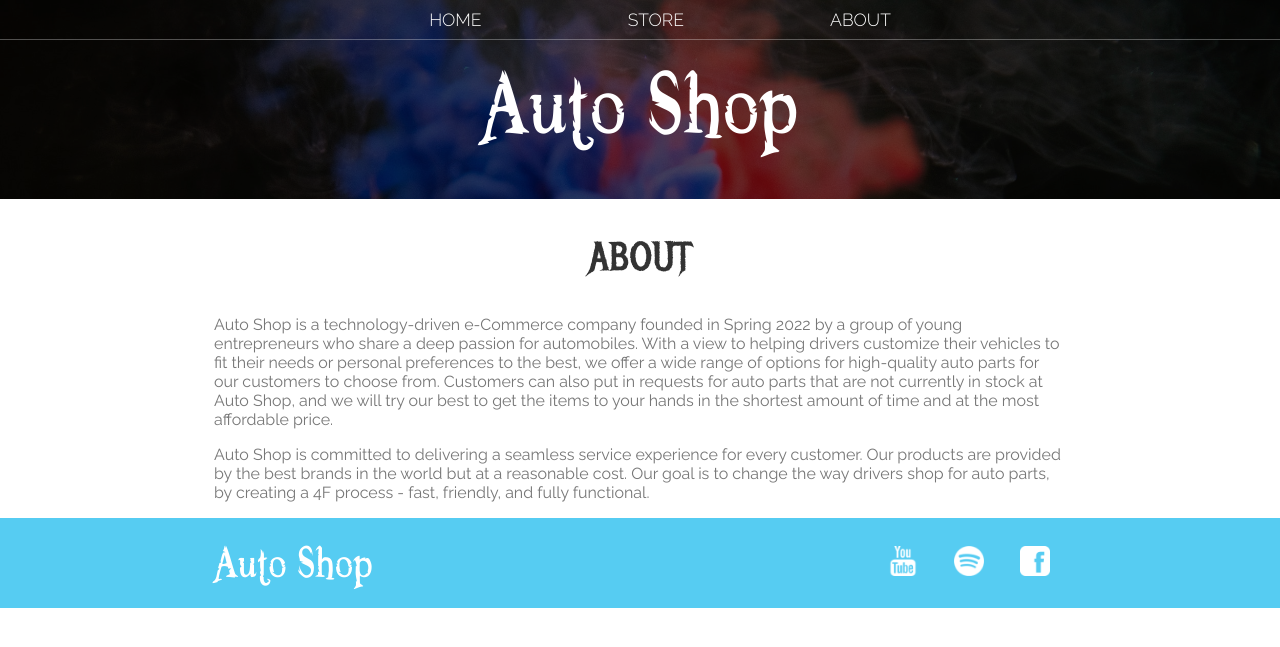
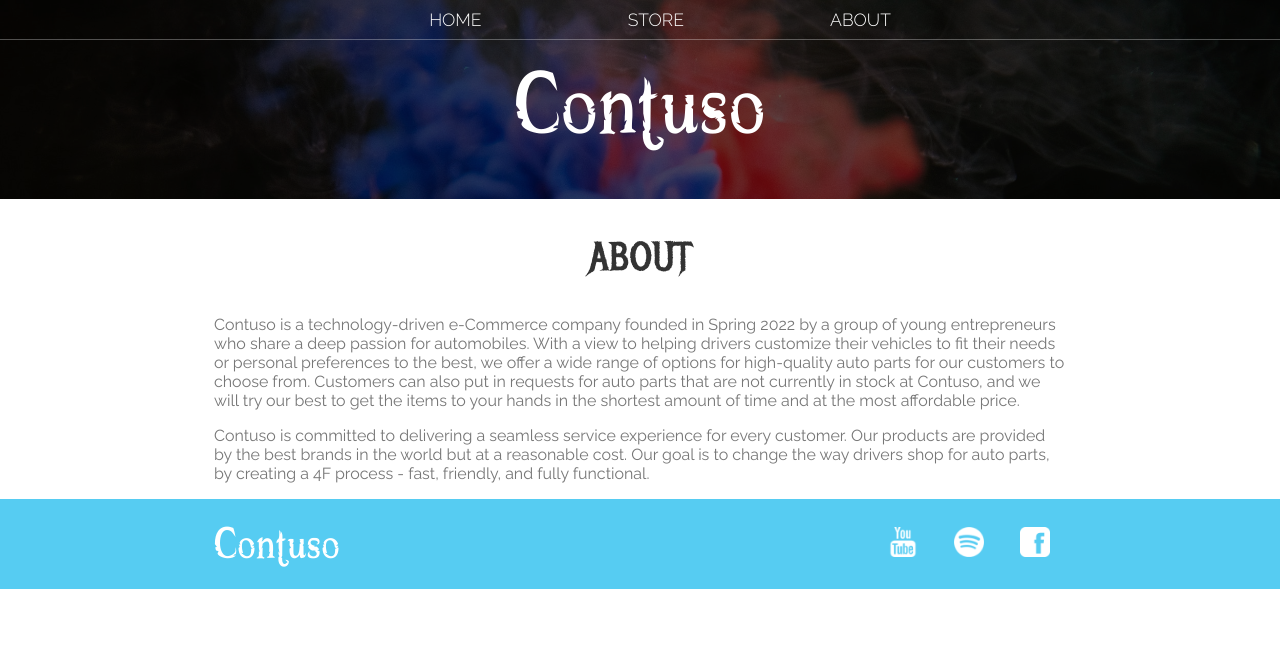
Before and after one commit to wangj55/Car-Parts-eCommerce, a Node server app: page /about.html in a window 1280 px wide. Shown: the top 647 px of the page. Run offline with Node 20, Linux system fonts and the light colour scheme; some web fonts are replaced.

Commit message:
Changed company's name

```diff
--- a/public/about.html
+++ b/public/about.html
@@ -1,7 +1,7 @@
 <!DOCTYPE html>
 <html>
     <head>
-        <title>Auto Shop | About</title>
+        <title>Contuso | About</title>
         <meta name="description" content="About our company">
         <link rel="stylesheet" href="styles.css" />
     </head>
@@ -14,19 +14,19 @@
                     <li><a href="about.html">ABOUT</a></li>
                 </ul>
             </nav>
-            <h1 class="band-name band-name-large">Auto Shop</h1>
+            <h1 class="band-name band-name-large">Contuso</h1>
         </header>
 
         <section class="content-section container">
             <h2 class="section-header">ABOUT</h2>
             <!-- <img class="about-band-image" src="Images/Band Members.png"> -->
-            <p>Auto Shop is a technology-driven e-Commerce company founded in Spring 2022 by a group of young entrepreneurs who share a deep passion for automobiles. With a view to helping drivers customize their vehicles to fit their needs or personal preferences to the best, we offer a wide range of options for high-quality auto parts for our customers to choose from. Customers can also put in requests for auto parts that are not currently in stock at Auto Shop, and we will try our best to get the items to your hands in the shortest amount of time and at the most affordable price.</p>
-            <p>Auto Shop is committed to delivering a seamless service experience for every customer. Our products are provided by the best brands in the world but at a reasonable cost. Our goal is to change the way drivers shop for auto parts, by creating a 4F process - fast, friendly, and fully functional.</p>
+            <p>Contuso is a technology-driven e-Commerce company founded in Spring 2022 by a group of young entrepreneurs who share a deep passion for automobiles. With a view to helping drivers customize their vehicles to fit their needs or personal preferences to the best, we offer a wide range of options for high-quality auto parts for our customers to choose from. Customers can also put in requests for auto parts that are not currently in stock at Contuso, and we will try our best to get the items to your hands in the shortest amount of time and at the most affordable price.</p>
+            <p>Contuso is committed to delivering a seamless service experience for every customer. Our products are provided by the best brands in the world but at a reasonable cost. Our goal is to change the way drivers shop for auto parts, by creating a 4F process - fast, friendly, and fully functional.</p>
         </section>
 
         <footer class="main-footer">
             <div class="container main-footer-container">
-                <h3 class="band-name">Auto Shop</h3>
+                <h3 class="band-name">Contuso</h3>
                 <ul class="nav footer-nav">
                     <li>
                         <a href="https://www.youtube.com" target="_blank">
--- a/views/store.ejs
+++ b/views/store.ejs
@@ -1,7 +1,7 @@
 <!DOCTYPE html>
 <html>
     <head>
-        <title>Auto Shop | Store</title>
+        <title>Contuso | Store</title>
         <meta name="description" content="Shop for any car parts seamlessly">
         <link rel="stylesheet" href="styles.css" />
         <script src="https://checkout.stripe.com/checkout.js" defer></script>
@@ -19,7 +19,7 @@
                     <li><a href="about.html">ABOUT</a></li>
                 </ul>
             </nav>
-            <h1 class="band-name band-name-large">Auto Shop</h1>
+            <h1 class="band-name band-name-large">Contuso</h1>
         </header>
 
         <section class="container content-section">
@@ -91,7 +91,7 @@
         </section>
         <footer class="main-footer">
             <div class="container main-footer-container">
-                <h3 class="band-name">Auto Shop</h3>
+                <h3 class="band-name">Contuso</h3>
                 <ul class="nav footer-nav">
                     <li>
                         <a href="https://www.youtube.com" target="_blank">
```
Also changed, not shown: public/index.html (+4 -4 lines).
